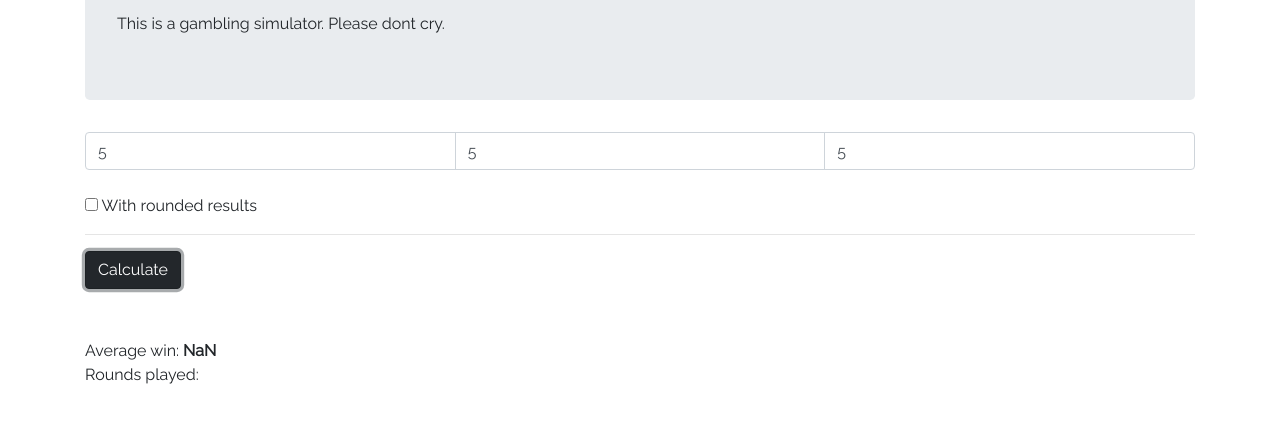
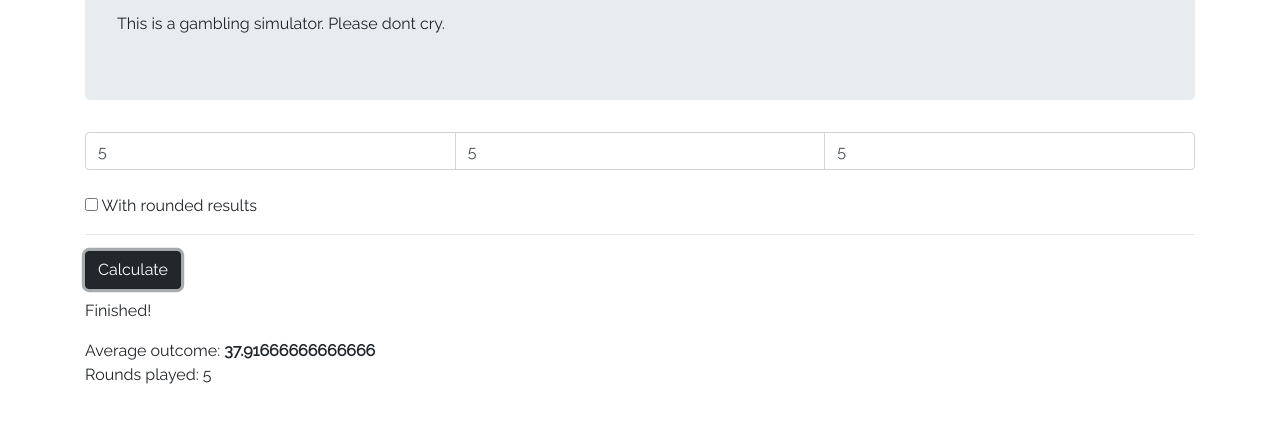
Before and after one commit to hertelukas/Gamble, a plain HTML site: page index.html in a window 1280 px wide. Both pictures are taken after typing "5", "5", "5" into the empty fields and a click on the button "Calculate". Shown: the part 183-606 px from the top of the page. Drawn offline with nearby package versions, Linux system fonts and the light colour scheme.

Commit message:
Fixed some bugs

```diff
--- a/index.css
+++ b/index.css
@@ -7,5 +7,9 @@ body{
 }
 
 #output{
-    margin-top: 50px;
+    margin-top: 10px;
 }
+
+#progress{
+    margin-top: 10px;
+}
--- a/index.html
+++ b/index.html
@@ -27,9 +27,9 @@
         <hr>
         <button class="btn btn-dark" id="calculateButton">Calculate</button>
 
+        <p id="progress"></p>
+
         <p id="output">This is the output</p>
-
-
     </div>
 </body>
 </html>
@@ -37,18 +37,24 @@
 <script>
     var button = document.getElementById("calculateButton");
     var output = document.getElementById("output");
-    var n = document.getElementById("n").value;
-    var sim = document.getElementById("sim").value;
-    var amount = document.getElementById("amount").value;
-    var round = document.getElementById("round").checked;
+    var nE = document.getElementById("n");
+    var simE = document.getElementById("sim");
+    var amountE = document.getElementById("amount");
+    var roundE = document.getElementById("round");
 
-
+    var progress = document.getElementById("progress");
 
 
     button.onclick = Calculate;
 
 
     function Calculate(){
+        progress.innerText = ""
+        var sim = simE.value;
+        var n = nE.value;
+        var amount = amountE.value;
+        var round = roundE.checked;
+
         var sum = 0;
 
         var probs = CreateOutcomesP(n);
@@ -57,12 +63,13 @@
         for (let i = 0; i < sim; i++) {
             var temp = FindPrize(probs) * amount / k;
             if(round) temp = Math.round(temp);
-            sum += temp - amount;
+            sum += temp;
         }
 
         sum /= sim;
 
-        output.innerHTML = `Average win: <b>${sum}</b> <br> Rounds played: ${sim}`;
+        progress.innerText = "Finished!";
+        output.innerHTML = `Average outcome: <b>${sum}</b> <br> Rounds played: ${sim}`;
     }
 
 
```
